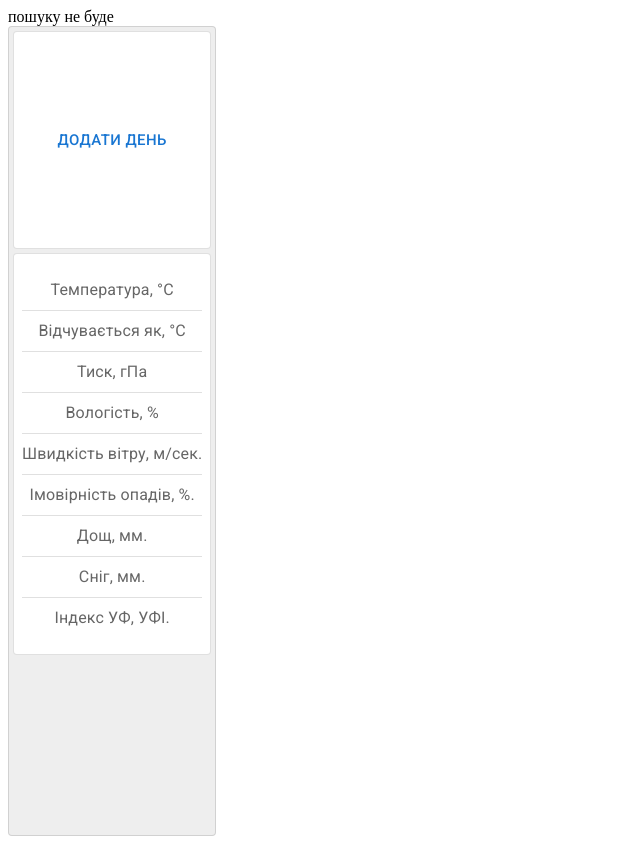
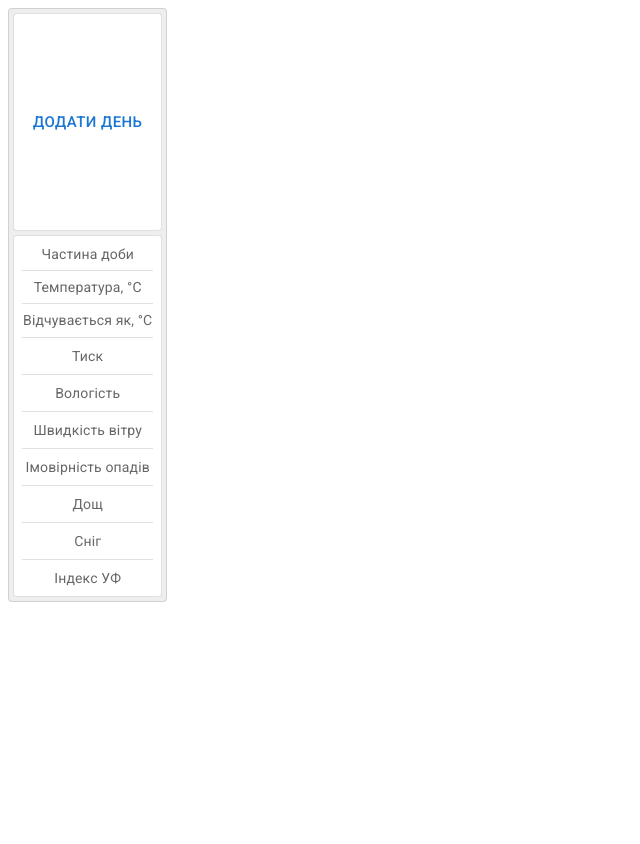
Before and after one commit to Stolyar100/trip-forecast, a React (Create React App) app: page / in a window 1280 px wide. Shown: the whole page, without its empty margins (0-640 px from the left). After the commit the page ends 800 px from the top, so only its background shows below. Built offline with nearby package versions, Linux system fonts and the light colour scheme.

Commit message:
Finally some results

```diff
--- a/src/components/TripInfoColumn.tsx
+++ b/src/components/TripInfoColumn.tsx
@@ -38,85 +38,117 @@ const TripListHeader = ({ addDayClickHandler }: TripListHeaderProps) => {
           </Button>
         </Paper>
 
-        <TripListColumnCard>
+        <TripListColumnCard maxHeight>
+          <Stack spacing={0.85} divider={<Divider sx={{ width: '100%' }} />}>
             <Stack
+              spacing={0.75}
               component={'ul'}
-            spacing={1}
               divider={<Divider sx={{ width: '100%' }} />}
-            sx={{ width: '100%', p: 0, alignItems: 'center' }}
+              sx={{
+                width: '100%',
+                p: 0,
+                m: 0,
+                alignItems: 'center',
+                marginTop: '0.86rem',
+              }}
             >
               <TripInfoField>
                 <Typography
+                  variant={'body2'}
                   sx={{ color: (theme) => theme.palette.text.secondary }}
                 >
-                {' '}
-                Температура, &deg;С{' '}
+                  Частина доби
                 </Typography>
               </TripInfoField>
               <TripInfoField>
                 <Typography
+                  variant={'body2'}
+                  sx={{ color: (theme) => theme.palette.text.secondary }}
+                >
+                  Температура, &deg;С
+                </Typography>
+              </TripInfoField>
+              <TripInfoField>
+                <Typography
+                  variant={'body2'}
                   sx={{ color: (theme) => theme.palette.text.secondary }}
                 >
                   {' '}
                   Відчувається як, &deg;С{' '}
                 </Typography>
               </TripInfoField>
+            </Stack>
+            <Stack
+              component={'ul'}
+              spacing={1}
+              divider={<Divider sx={{ width: '100%' }} />}
+              sx={{
+                width: '100%',
+                p: 0,
+                m: 0,
+                alignItems: 'center',
+                paddingTop: '0.07rem',
+              }}
+            >
               <TripInfoField>
                 <Typography
+                  variant={'body2'}
                   sx={{ color: (theme) => theme.palette.text.secondary }}
                 >
                   {' '}
-                Тиск, гПа{' '}
+                  Тиск
                 </Typography>
               </TripInfoField>
               <TripInfoField>
                 <Typography
+                  variant={'body2'}
                   sx={{ color: (theme) => theme.palette.text.secondary }}
                 >
-                {' '}
-                Вологість, %{' '}
+                  Вологість
                 </Typography>
               </TripInfoField>
               <TripInfoField>
                 <Typography
+                  variant={'body2'}
                   sx={{ color: (theme) => theme.palette.text.secondary }}
                 >
-                {' '}
-                Швидкість вітру, м/сек.{' '}
+                  Швидкість вітру
                 </Typography>
               </TripInfoField>
               <TripInfoField>
                 <Typography
+                  variant={'body2'}
                   sx={{ color: (theme) => theme.palette.text.secondary }}
                 >
                   {' '}
-                Імовірність опадів, %.{' '}
+                  Імовірність опадів
                 </Typography>
               </TripInfoField>
               <TripInfoField>
                 <Typography
+                  variant={'body2'}
                   sx={{ color: (theme) => theme.palette.text.secondary }}
                 >
-                {' '}
-                Дощ, мм.{' '}
+                  Дощ
                 </Typography>
               </TripInfoField>
               <TripInfoField>
                 <Typography
+                  variant={'body2'}
                   sx={{ color: (theme) => theme.palette.text.secondary }}
                 >
-                {' '}
-                Сніг, мм.{' '}
+                  Сніг
                 </Typography>
               </TripInfoField>
               <TripInfoField>
                 <Typography
+                  variant={'body2'}
                   sx={{ color: (theme) => theme.palette.text.secondary }}
                 >
-                {' '}
-                Індекс УФ, УФІ.{' '}
+                  Індекс УФ
                 </Typography>
               </TripInfoField>
+            </Stack>
           </Stack>
         </TripListColumnCard>
       </Stack>
--- a/src/components/TripListColumn.tsx
+++ b/src/components/TripListColumn.tsx
@@ -12,7 +12,7 @@ const TripListColumn = ({ children }: TripListColumnProps) => {
       sx={{
         textAlign: 'center',
         p: 0.5,
-        minHeight: '100vh',
+        maxWidth: '240px',
         backgroundColor: (theme) => theme.palette.grey.A200,
       }}
     >
--- a/src/components/TripListColumnCard.tsx
+++ b/src/components/TripListColumnCard.tsx
@@ -1,11 +1,16 @@
 import React from 'react';
 import Paper from '@mui/material/Paper';
+import { height, maxHeight } from '@mui/system';
+import { Height } from '@mui/icons-material';
 
 interface TripListColumnCardProps {
   children?: React.ReactNode;
+  maxHeight?: boolean;
 }
-
-const TripListColumnCard = ({ children }: TripListColumnCardProps) => {
+const TripListColumnCard = ({
+  children,
+  maxHeight,
+}: TripListColumnCardProps) => {
   return (
     <Paper
       variant="outlined"
@@ -13,6 +18,7 @@ const TripListColumnCard = ({ children }: TripListColumnCardProps) => {
         p: 1,
         minHeight: '200px',
         backgroundColor: (theme) => theme.palette.common.white,
+        height: () => (maxHeight ? '100%' : ''),
       }}
     >
       {true && children}
--- a/src/controllers/DayItem/index.tsx
+++ b/src/controllers/DayItem/index.tsx
@@ -21,6 +21,8 @@ import {
 import OwmService from '../../services/owm-service';
 import TripInfoField from '../../components/TripInfoField';
 import Divider from '@mui/material/Divider';
+import Grid from '@mui/material/Grid';
+import Box from '@mui/material/Box';
 
 interface DayItemProps {
   tripDayIndex: number;
@@ -127,16 +129,22 @@ const DayItem = ({ tripDayIndex }: DayItemProps) => {
             </Stack>
           )}
         </TripListColumnCard>
-        <TripListColumnCard>
+        <TripListColumnCard maxHeight>
           {selectedCityWeather?.daily ? (
             <Stack
               component={'ul'}
               spacing={1}
               divider={<Divider sx={{ width: '100%' }} />}
-              sx={{ width: '100%', p: 0, alignItems: 'center' }}
+              sx={{
+                width: '100%',
+                p: 0,
+                marginBottom: 0,
+                alignItems: 'center',
+              }}
             >
-              <TripInfoField>
-                <Stack direction={'row'} spacing={3} justifyContent={'center'}>
+              <Box>
+                <Grid container rowSpacing={1}>
+                  <Grid item xs={3}>
                     <Typography
                       variant={'body2'}
                       sx={{
@@ -146,6 +154,8 @@ const DayItem = ({ tripDayIndex }: DayItemProps) => {
                     >
                       Ранок
                     </Typography>
+                  </Grid>
+                  <Grid item xs={3}>
                     <Typography
                       variant={'body2'}
                       sx={{
@@ -155,6 +165,8 @@ const DayItem = ({ tripDayIndex }: DayItemProps) => {
                     >
                       День
                     </Typography>
+                  </Grid>
+                  <Grid item xs={3} columnSpacing={4}>
                     <Typography
                       variant={'body2'}
                       sx={{
@@ -164,6 +176,8 @@ const DayItem = ({ tripDayIndex }: DayItemProps) => {
                     >
                       Вечір
                     </Typography>
+                  </Grid>
+                  <Grid item xs={3}>
                     <Typography
                       variant={'body2'}
                       sx={{
@@ -173,10 +187,11 @@ const DayItem = ({ tripDayIndex }: DayItemProps) => {
                     >
                       Ніч
                     </Typography>
-                </Stack>
-              </TripInfoField>
-              <TripInfoField>
-                <Stack direction={'row'} spacing={2}>
+                  </Grid>
+                  <Grid item xs={12}>
+                    <Divider />
+                  </Grid>
+                  <Grid item xs={3}>
                     <Typography
                       variant={'body2'}
                       sx={{
@@ -184,8 +199,11 @@ const DayItem = ({ tripDayIndex }: DayItemProps) => {
                         color: (theme) => theme.palette.text.secondary,
                       }}
                     >
-                    {selectedCityWeather?.daily?.[tripDayIndex]?.temp.morn}&deg;
+                      {selectedCityWeather?.daily?.[tripDayIndex]?.temp.morn}
+                      &deg;
                     </Typography>
+                  </Grid>
+                  <Grid item xs={3}>
                     <Typography
                       variant={'body2'}
                       sx={{
@@ -193,8 +211,11 @@ const DayItem = ({ tripDayIndex }: DayItemProps) => {
                         color: (theme) => theme.palette.text.secondary,
                       }}
                     >
-                    {selectedCityWeather?.daily?.[tripDayIndex]?.temp.day}&deg;
+                      {selectedCityWeather?.daily?.[tripDayIndex]?.temp.day}
+                      &deg;
                     </Typography>
+                  </Grid>
+                  <Grid item xs={3}>
                     <Typography
                       variant={'body2'}
                       sx={{
@@ -202,8 +223,11 @@ const DayItem = ({ tripDayIndex }: DayItemProps) => {
                         color: (theme) => theme.palette.text.secondary,
                       }}
                     >
-                    {selectedCityWeather?.daily?.[tripDayIndex]?.temp.eve}&deg;
+                      {selectedCityWeather?.daily?.[tripDayIndex]?.temp.eve}
+                      &deg;
                     </Typography>
+                  </Grid>
+                  <Grid item xs={3}>
                     <Typography
                       variant={'body2'}
                       sx={{
@@ -214,10 +238,11 @@ const DayItem = ({ tripDayIndex }: DayItemProps) => {
                       {selectedCityWeather?.daily?.[tripDayIndex]?.temp.night}
                       &deg;
                     </Typography>
-                </Stack>
-              </TripInfoField>
-              <TripInfoField>
-                <Stack direction={'row'} spacing={2}>
+                  </Grid>
+                  <Grid item xs={12}>
+                    <Divider />
+                  </Grid>
+                  <Grid item xs={3}>
                     <Typography
                       variant={'body2'}
                       sx={{
@@ -231,26 +256,8 @@ const DayItem = ({ tripDayIndex }: DayItemProps) => {
                       }
                       &deg;
                     </Typography>
-                  <Typography
-                    variant={'body2'}
-                    sx={{
-                      fontSize: '0.7rem',
-                      color: (theme) => theme.palette.text.secondary,
-                    }}
-                  >
-                    {selectedCityWeather?.daily?.[tripDayIndex]?.feels_like.day}
-                    &deg;
-                  </Typography>
-                  <Typography
-                    variant={'body2'}
-                    sx={{
-                      fontSize: '0.7rem',
-                      color: (theme) => theme.palette.text.secondary,
-                    }}
-                  >
-                    {selectedCityWeather?.daily?.[tripDayIndex]?.feels_like.eve}
-                    &deg;
-                  </Typography>
+                  </Grid>
+                  <Grid item xs={3}>
                     <Typography
                       variant={'body2'}
                       sx={{
@@ -260,15 +267,47 @@ const DayItem = ({ tripDayIndex }: DayItemProps) => {
                     >
                       {
                         selectedCityWeather?.daily?.[tripDayIndex]?.feels_like
+                          .day
+                      }
+                      &deg;
+                    </Typography>
+                  </Grid>
+                  <Grid item xs={3}>
+                    <Typography
+                      variant={'body2'}
+                      sx={{
+                        fontSize: '0.7rem',
+                        color: (theme) => theme.palette.text.secondary,
+                      }}
+                    >
+                      {
+                        selectedCityWeather?.daily?.[tripDayIndex]?.feels_like
+                          .eve
+                      }
+                      &deg;
+                    </Typography>
+                  </Grid>
+                  <Grid item xs={3}>
+                    <Typography
+                      variant={'body2'}
+                      sx={{
+                        fontSize: '0.75rem',
+                        color: (theme) => theme.palette.text.secondary,
+                      }}
+                    >
+                      {
+                        selectedCityWeather?.daily?.[tripDayIndex]?.feels_like
                           .night
                       }
                       &deg;
                     </Typography>
-                </Stack>
-              </TripInfoField>
+                  </Grid>
+                </Grid>
+              </Box>
 
               <TripInfoField>
                 <Typography
+                  variant={'body2'}
                   sx={{ color: (theme) => theme.palette.text.secondary }}
                 >
                   {selectedCityWeather.daily[tripDayIndex].pressure} гПа
@@ -276,6 +315,7 @@ const DayItem = ({ tripDayIndex }: DayItemProps) => {
               </TripInfoField>
               <TripInfoField>
                 <Typography
+                  variant={'body2'}
                   sx={{ color: (theme) => theme.palette.text.secondary }}
                 >
                   {selectedCityWeather.daily[tripDayIndex].humidity} %
@@ -283,6 +323,7 @@ const DayItem = ({ tripDayIndex }: DayItemProps) => {
               </TripInfoField>
               <TripInfoField>
                 <Typography
+                  variant={'body2'}
                   sx={{ color: (theme) => theme.palette.text.secondary }}
                 >
                   {selectedCityWeather.daily[tripDayIndex].wind_speed} м/сек.
@@ -290,6 +331,7 @@ const DayItem = ({ tripDayIndex }: DayItemProps) => {
               </TripInfoField>
               <TripInfoField>
                 <Typography
+                  variant={'body2'}
                   sx={{ color: (theme) => theme.palette.text.secondary }}
                 >
                   {selectedCityWeather.daily[tripDayIndex].pop} %
@@ -297,6 +339,7 @@ const DayItem = ({ tripDayIndex }: DayItemProps) => {
               </TripInfoField>
               <TripInfoField>
                 <Typography
+                  variant={'body2'}
                   sx={{ color: (theme) => theme.palette.text.secondary }}
                 >
                   {selectedCityWeather.daily[tripDayIndex].rain || '-'} мм.
@@ -304,14 +347,15 @@ const DayItem = ({ tripDayIndex }: DayItemProps) => {
               </TripInfoField>
               <TripInfoField>
                 <Typography
+                  variant={'body2'}
                   sx={{ color: (theme) => theme.palette.text.secondary }}
                 >
                   {selectedCityWeather.daily[tripDayIndex].snow || '-'} мм.
-                  Сніг, мм.
                 </Typography>
               </TripInfoField>
               <TripInfoField>
                 <Typography
+                  variant={'body2'}
                   sx={{ color: (theme) => theme.palette.text.secondary }}
                 >
                   {selectedCityWeather.daily[tripDayIndex].uvi} УФІ.
--- a/src/controllers/Search/index.tsx
+++ b/src/controllers/Search/index.tsx
@@ -53,7 +53,7 @@ const Search = (props: SearchProps) => {
   };
 
   if (!showSearch) {
-    return <>пошуку не буде</>;
+    return <></>;
   }
 
   return (
```
Lines whose indentation alone changed are shown as unchanged.
